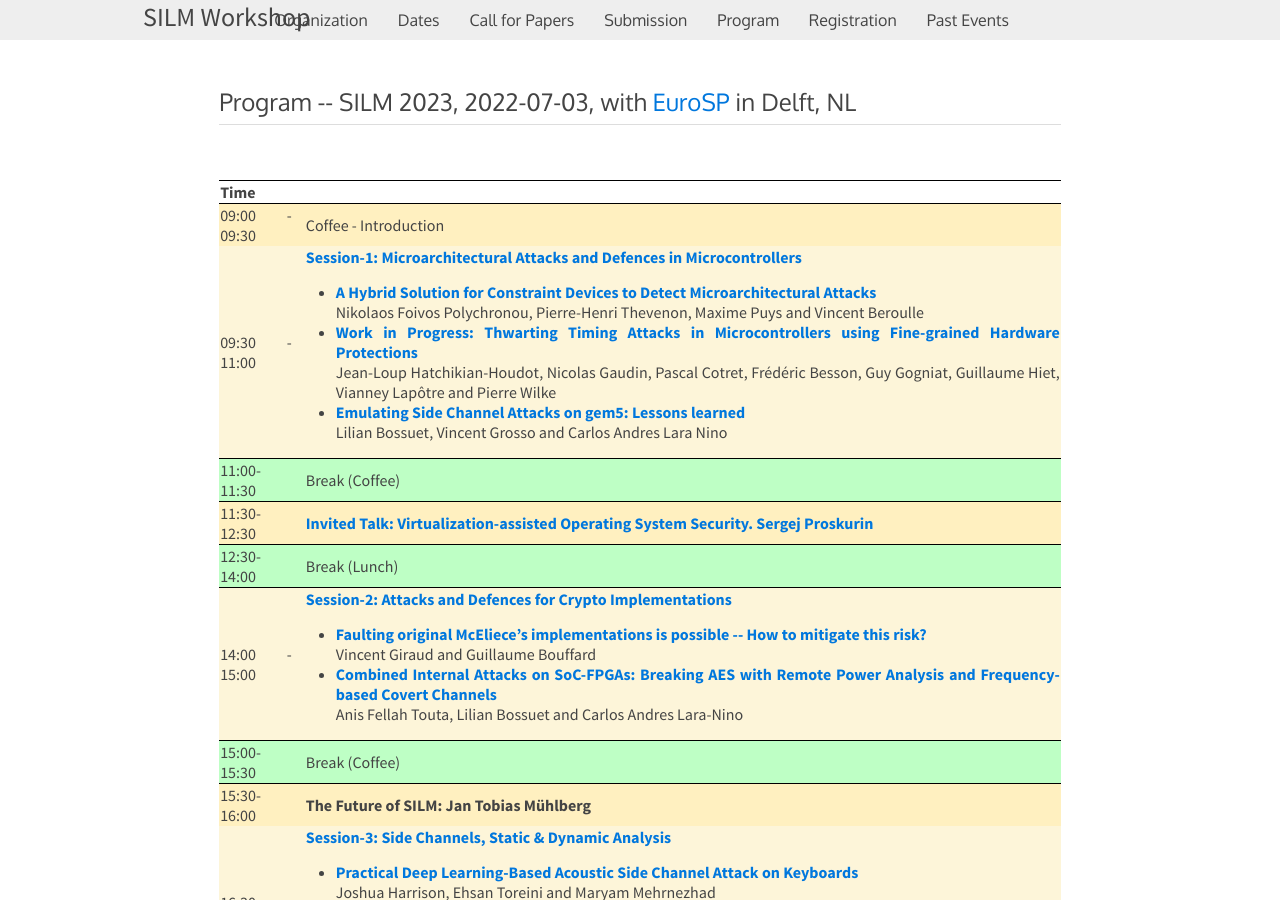
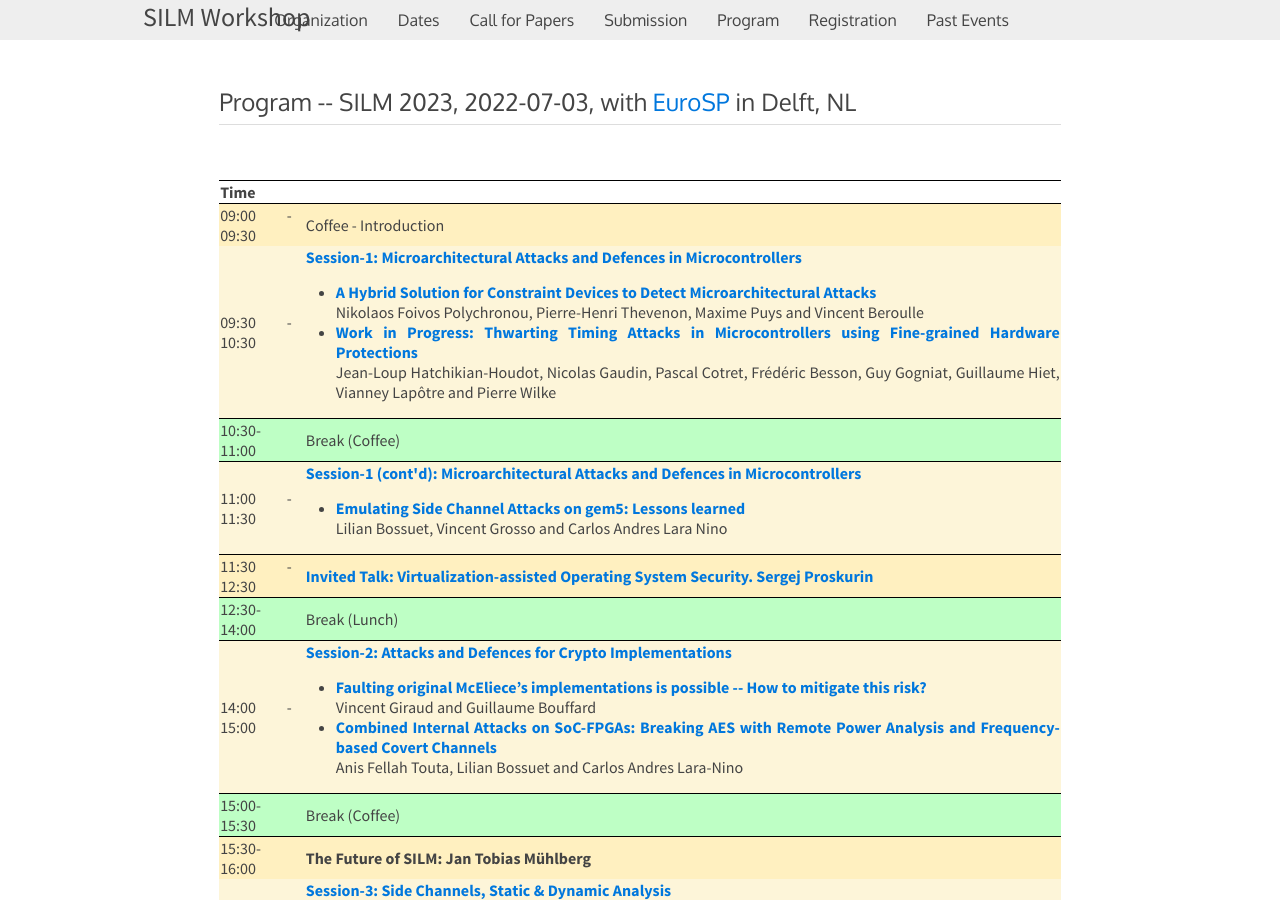
Before and after one commit to silm-workshop/silm-workshop.github.io, a Jekyll site: the page built from 2023-program.html, in a window 1280 px wide and 900 px high. Built offline with Jekyll 4.4.1, drawn with Linux system fonts in a browser that asks for light colours.

Commit message:
program change to accommodare coffee breaks (hack)

```diff
--- a/2023-program.html
+++ b/2023-program.html
@@ -16,26 +16,35 @@ layout: default
 </tr>
 
 <tr style="background-color:#fdf5d9;">
-  <td> 09:30 - 11:00 </td><td></td>
+  <td> 09:30 - 10:30 </td><td></td>
   <td><b><a href="#session1">Session-1: Microarchitectural Attacks and Defences in Microcontrollers</b></a>
     <ul>
         <li><b><a href="#hybrid">A Hybrid Solution for Constraint Devices to Detect Microarchitectural Attacks </b></a><br>
             Nikolaos Foivos Polychronou, Pierre-Henri Thevenon, Maxime Puys and Vincent Beroulle</li>
         <li><b><a href="#cacheprotection">Work in Progress: Thwarting Timing Attacks in Microcontrollers using Fine-grained Hardware Protections </b></a><br>
             Jean-Loup Hatchikian-Houdot, Nicolas Gaudin, Pascal Cotret, Frédéric Besson, Guy Gogniat, Guillaume Hiet, Vianney Lapôtre and Pierre Wilke</li>
+    </ul>
+</tr>
+
+<tr style="background-color:#BEFFC5;border-bottom: 1px solid
+#000;border-top: 1px solid #000;">
+  <td>10:30-11:00</td><td></td>
+  <td>Break (Coffee)</td>
+</tr>
+
+<tr style="background-color:#fdf5d9;">
+  <td> 11:00 - 11:30 </td><td></td>
+  <td><b><a href="#session1">Session-1 (cont'd): Microarchitectural Attacks and Defences in Microcontrollers</b></a>
+    <ul>
         <li><b><a href="#gem5">Emulating Side Channel Attacks on gem5: Lessons learned </b></a><br>
             Lilian Bossuet, Vincent Grosso and Carlos Andres Lara Nino </li>
     </ul>
 </tr>
 
-<tr style="background-color:#BEFFC5;border-bottom: 1px solid
+
+<tr style="background-color:#FFF0C0;border-bottom: 1px solid
 #000;border-top: 1px solid #000;">
-  <td>11:00-11:30</td><td></td>
-  <td>Break (Coffee)</td>
-</tr>
-
-<tr style="background-color:#FFF0C0;">
-    <td>11:30-12:30</td><td></td>
+    <td>11:30 - 12:30</td><td></td>
     <td><b><a href="#sergej">Invited Talk: Virtualization-assisted Operating System Security.  Sergej Proskurin</b></a></td>
 </tr>
 
```
